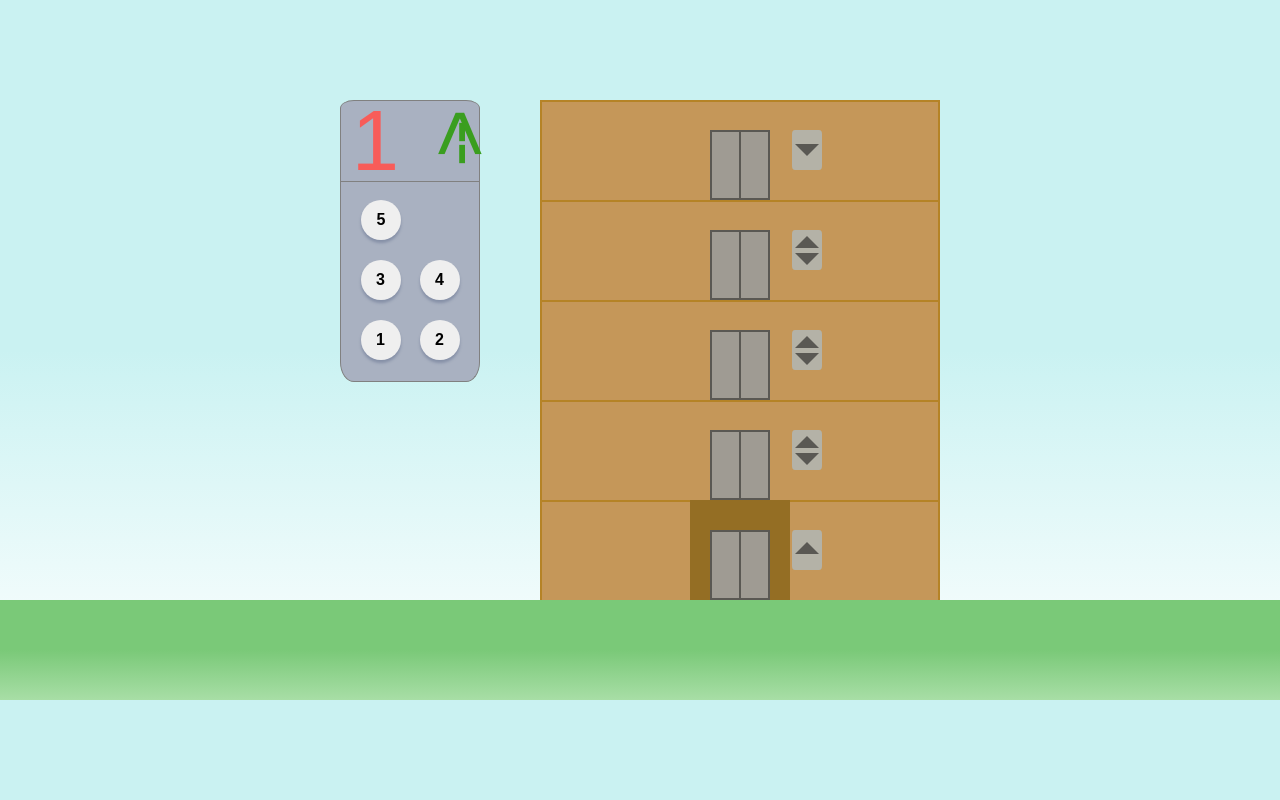
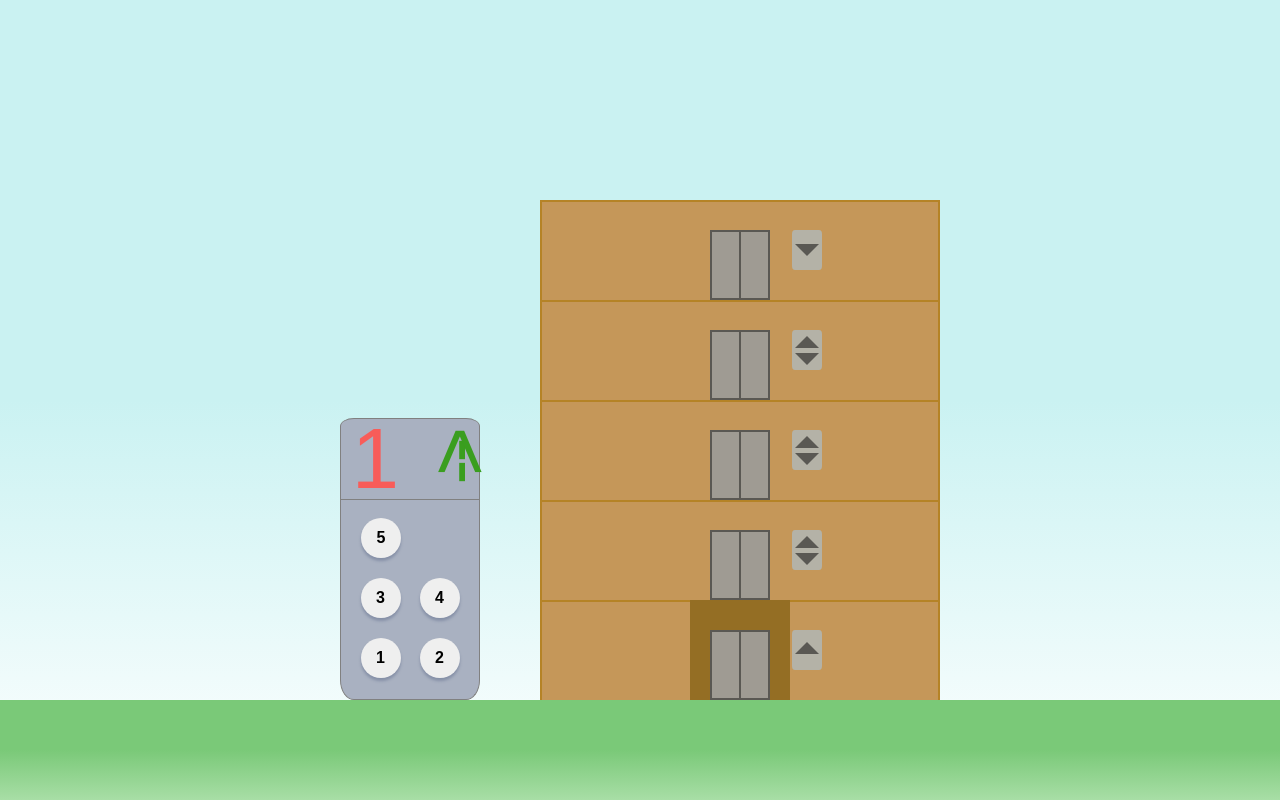
Before and after one commit to AliAsanov90/Elevator-Simulator, a Vue app: page / in a window 1280 px wide. Built offline with nearby package versions, Linux system fonts and the light colour scheme; a web font is replaced by a local one.

Commit message:
fix 'ground height'

```diff
--- a/src/assets/sass/base/_base.scss
+++ b/src/assets/sass/base/_base.scss
@@ -12,6 +12,13 @@
   box-sizing: border-box;
 }
 
+html {
+  width: 100%;
+  height: 100%;
+}
+
 body {
+  width: 100%;
+  height: 100%;
   background:linear-gradient(#CAF2F2 50%, #fff);
 }
--- a/src/assets/sass/components/_app.scss
+++ b/src/assets/sass/components/_app.scss
@@ -1,13 +1,16 @@
 #app {
+  width: 100%;
+  height: 100%;
   margin: 0;
-  margin-top: 100px;
+  padding-top: 100px;
   display: flex;
   flex-wrap: wrap;
   justify-content: center;
+  align-items: flex-end;
 
   .ground {
-    width: 100vw;
-    height: 100px;
+    align-self: stretch;
+    width: 100%;
     background: linear-gradient(#7AC978 50%, #A8DEA6);
     z-index: 1;
   }
```
